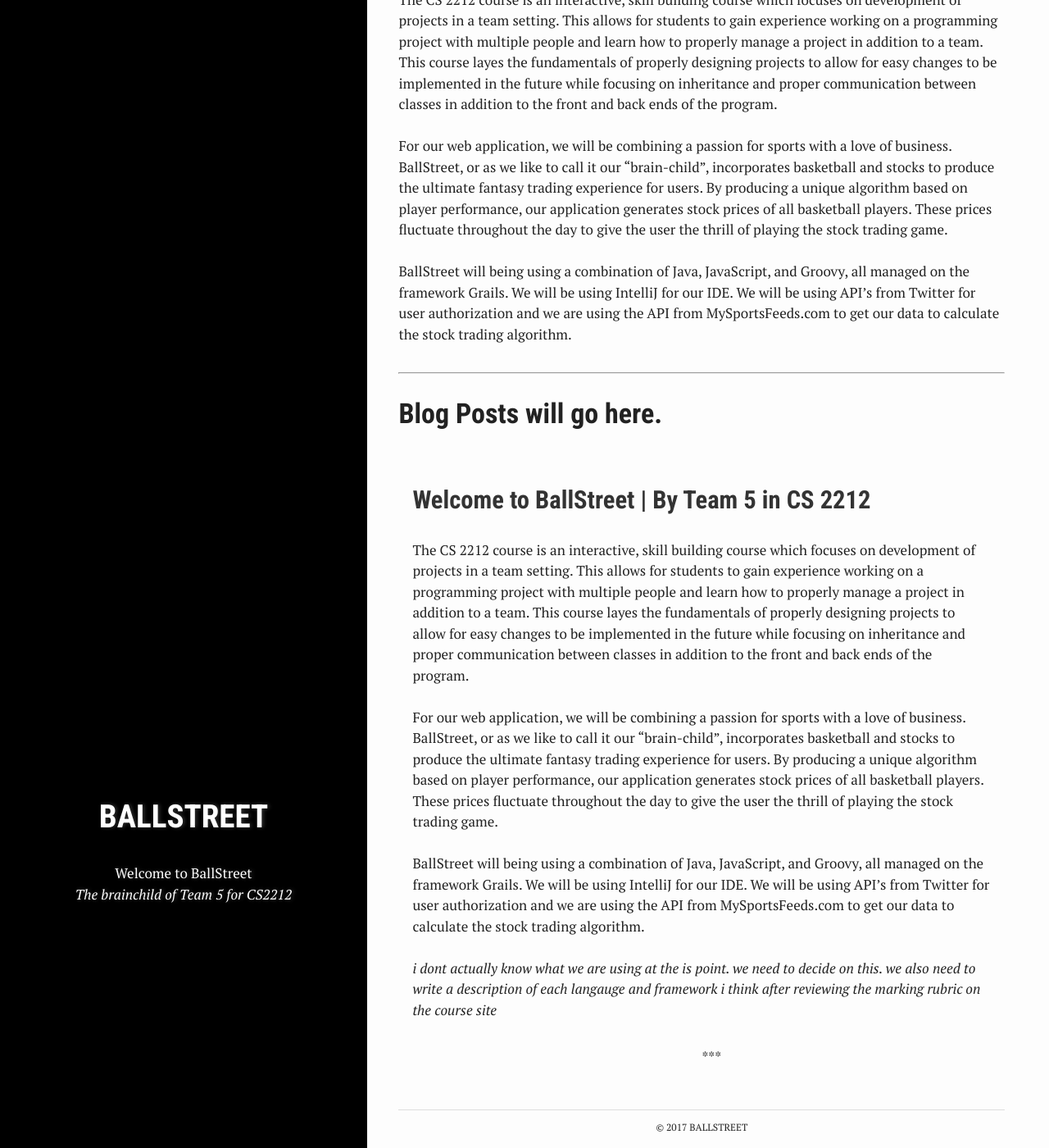
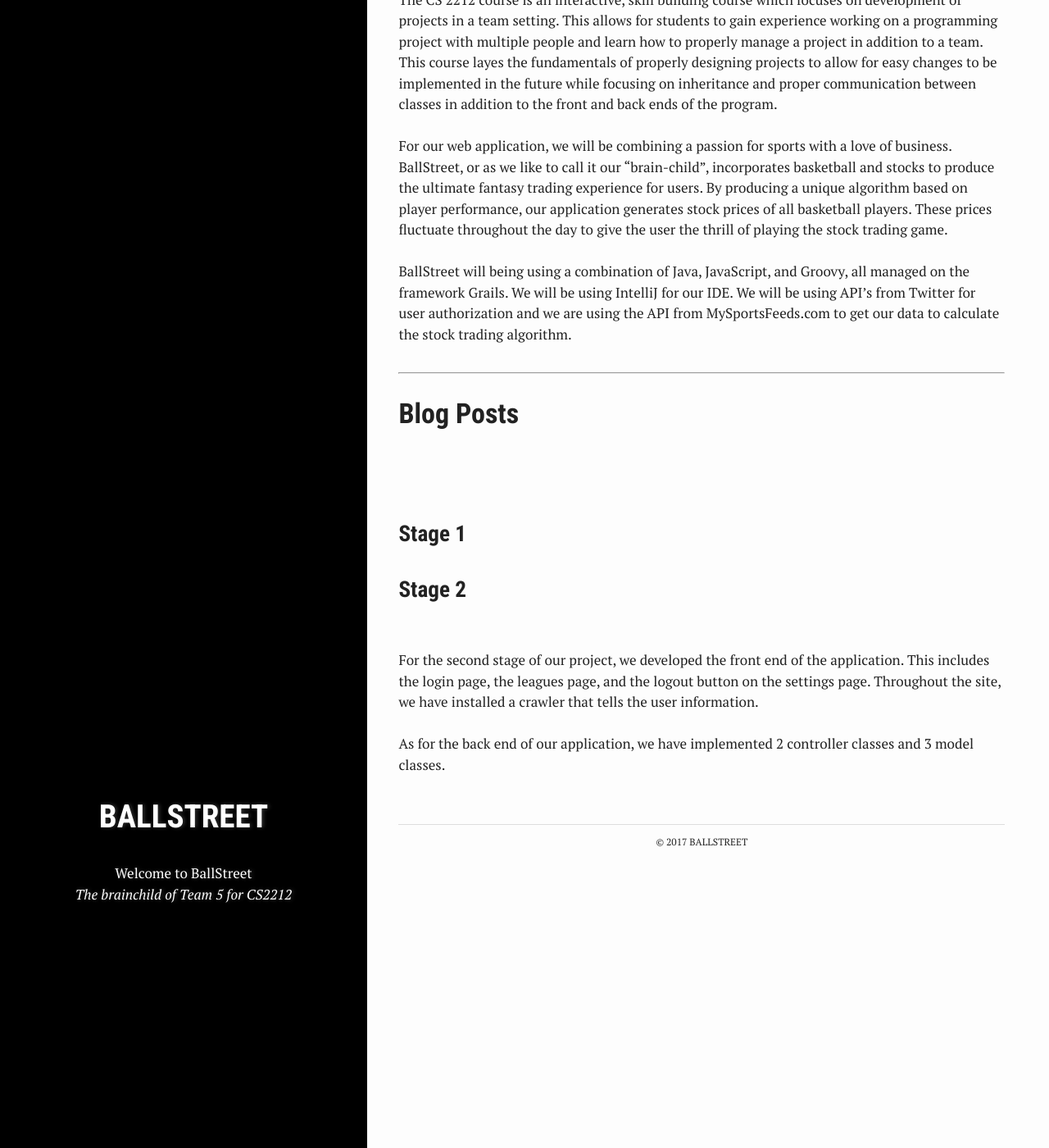
Before and after one commit to ufrauq/Ball-Street, a Jekyll site: the page built from index.html, in a window 1280 px wide and 1400 px high, scrolled down 178 px. Shown: the whole window at 82% size. Built offline with Jekyll 4.4.1, drawn with Linux system fonts in a browser that asks for light colours.

Commit message:
Update index.html

```diff
--- a/index.html
+++ b/index.html
@@ -35,12 +35,23 @@ algorithm. <br><br>
 <hr>
 
 <h1>
-   Blog Posts will go here.
+   Blog Posts
 </h1>
-{% for post in site.posts limit: 5 %}
+<br><br>
+<h3> Stage 1 </h3>
+<h3> Stage 2 </h3>
+<br>
+For the second stage of our project, we developed the front end of the application. This includes the login page, the
+leagues page, and the logout button on the settings page. Throughout the site, we have installed a crawler that tells the
+user information. <br><br>
+
+As for the back end of our application, we have implemented 2 controller classes and 3 model classes.
+
+
+<!--{% for post in site.posts limit: 5 %}
    <article class="index-page">
     <h2><a href="{{ CS2212-Team5/_posts/2017-03-03-Stage-2-Updates }}">{{ post.title }}</a></h2>
     {{ post.excerpt }}
 </article>
-{% endfor %}
+{% endfor %}-->
 <!-- Home page content goes in /_posts/whatever.md file. The home page is gonna display "blog posts", which are ordered chronologically. Blog posts can be used to showcase our project over time! Jekyll reads the .html files as how to display the .md files, so edit the files in the /_posts/ folder and it will show up on the homepage!-->
```
